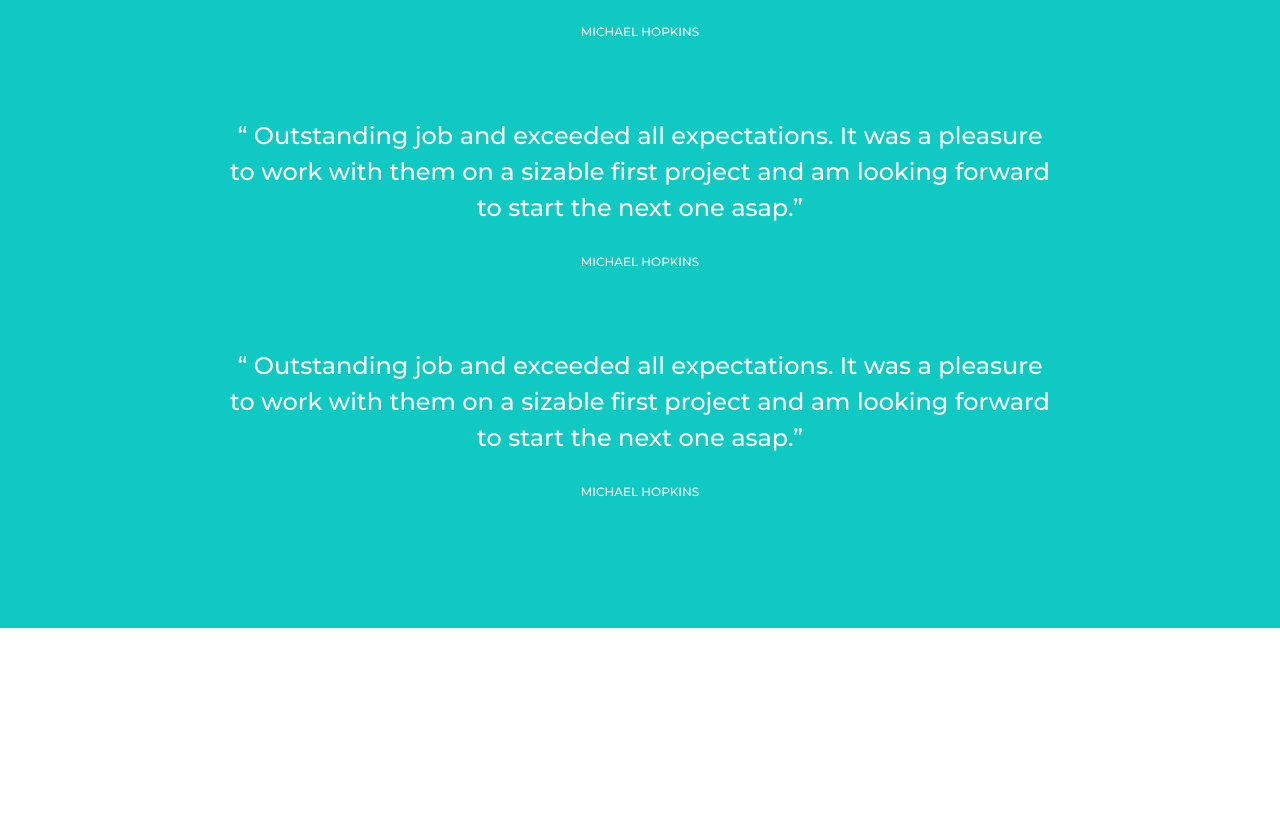
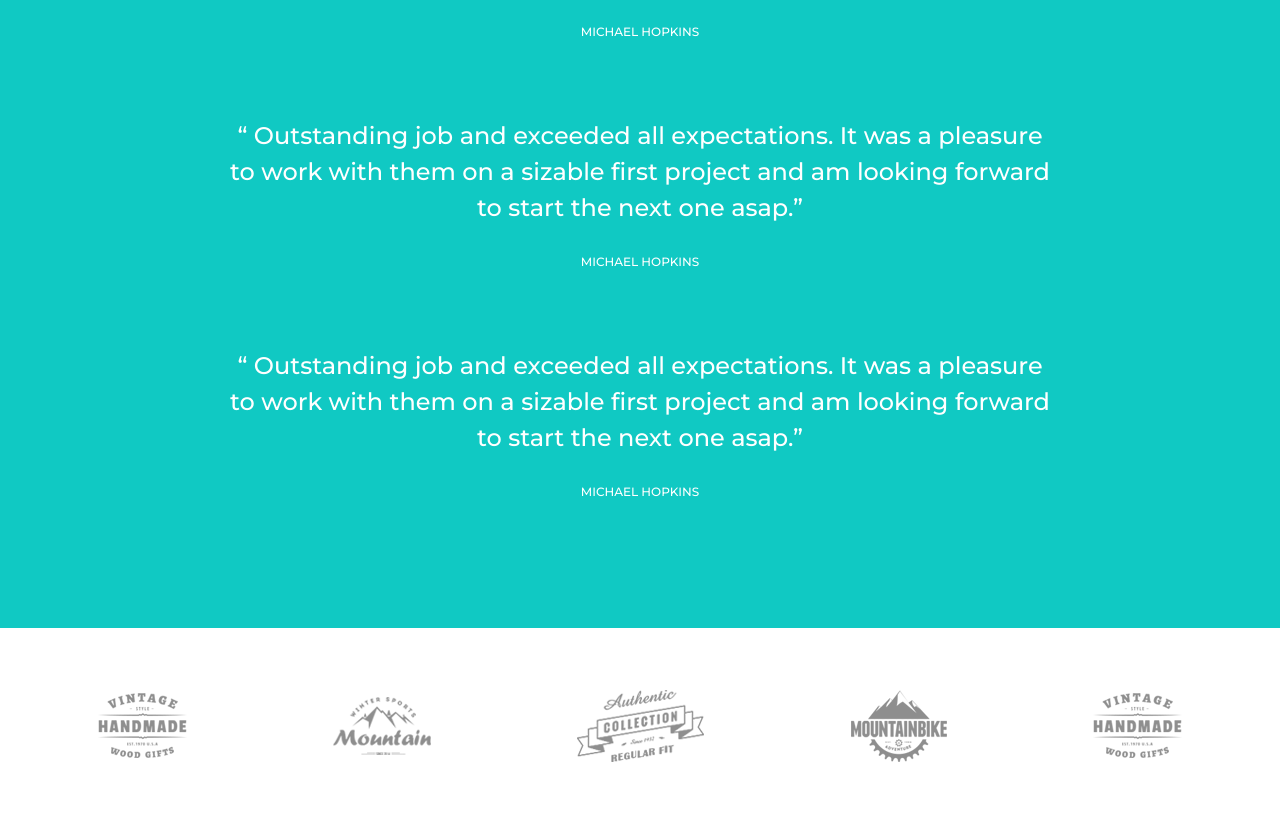
Before and after one commit to Verruckterdrachen/Piroll, a website: page #src/index.html in a window 1280 px wide. Shown: the part 4413-5237 px from the top of the page. Before the commit the page ends 5041 px from the top, so only its background shows below. Drawn offline with nearby package versions, Linux system fonts and the light colour scheme; files that its build step writes are made by us from their sources; files whose address does not match are found by name.

Commit message:
feat: add clients block

```diff
--- a/#src/index.html
+++ b/#src/index.html
@@ -220,6 +220,38 @@
             </div>
           </div>
         </div>
+        <div class="clients">
+          <div class="clients__container _container">
+            <div class="clients__row">
+              <div class="clients__column">
+                <div class="clients__image">
+                  <img src="img/clients/client-01.png" alt="client">
+                </div>
+              </div>
+              <div class="clients__column">
+                <div class="clients__image">
+                  <img src="img/clients/client-02.png" alt="client">
+                </div>
+              </div>
+              <div class="clients__column">
+                <div class="clients__image">
+                  <img src="img/clients/client-03.png" alt="client">
+                </div>
+              </div>
+              <div class="clients__column">
+                <div class="clients__image">
+                  <img src="img/clients/client-04.png" alt="client">
+                </div>
+              </div>
+              <div class="clients__column">
+                <div class="clients__image">
+                  <img src="img/clients/client-01.png" alt="client">
+                </div>
+              </div>
+            </div>
+          </div>
+        </div>
+
 			</main>
 			@@include('_footer.html',{})
 		</div>
--- a/#src/scss/home.scss
+++ b/#src/scss/home.scss
@@ -254,4 +254,24 @@
     margin: 0px 0px 30px 0px;
   }
 }
+//============================================================================
+.clients {
+  @include adaptiv-value("padding-top", 32, 20, 1);
+  @include adaptiv-value("padding-bottom", 32, 20, 1);
+  &__row {
+    display: flex;
+    flex-wrap: wrap;
+    align-items: center;
+    justify-content: space-around;
+    margin: 0px -30px;
+  }
+  &__column {
+    padding: 30px;
+  }
+  &__image {
+    cursor: pointer;
+  }
+}
+//============================================================================
+
 //====================================================================================================
--- a/#src/scss/style.scss
+++ b/#src/scss/style.scss
@@ -245,5 +245,6 @@ body {
     }
   }
 }
+//============================================================================
 
 //</ОСНОВНОЙ БЛОК>====================================================================================================
```
Also changed, not shown: Piroll/index.html (+32 -0 lines), #src/img/clients/client-01.png (added), #src/img/clients/client-02.png (added), #src/img/clients/client-03.png (added), #src/img/clients/client-04.png (added), #src/js/files/sliders.js (line endings or trailing spaces), Piroll/css/style.min.css, Piroll/img/clients/client-01.png (added), Piroll/img/clients/client-02.png (added), Piroll/img/clients/client-03.png (added), Piroll/img/clients/client-04.png (added), Piroll/js/app.min.js.
